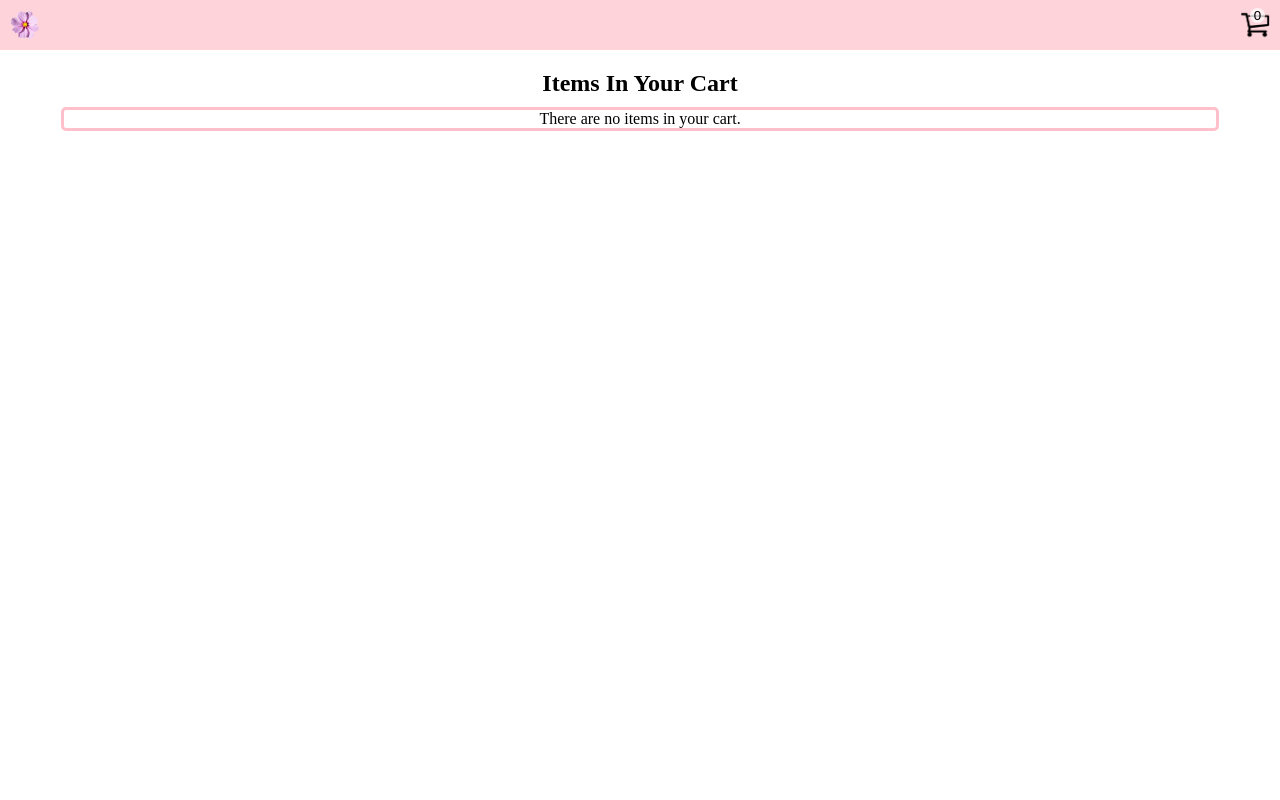
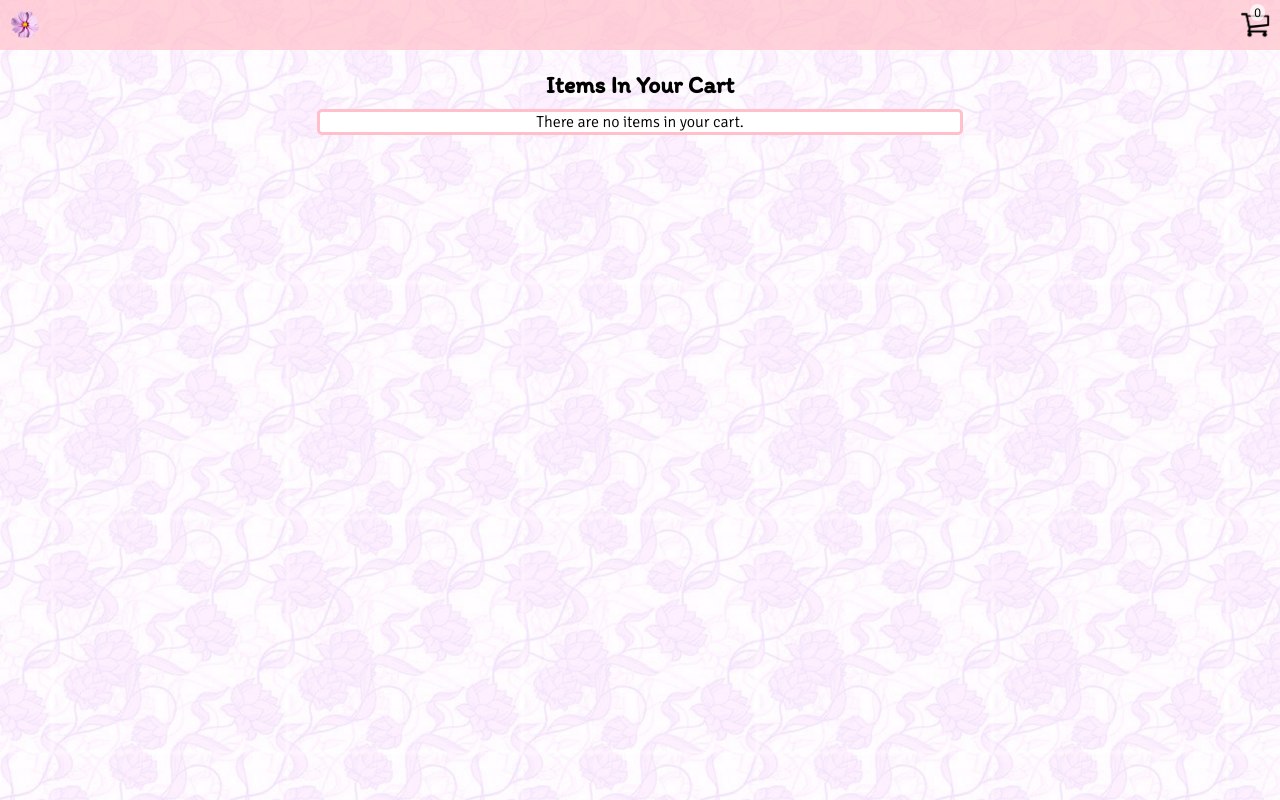
Before and after one commit to bubbster95/Bouquet_Okay, a React (Create React App) app: page /cart in a window 1280 px wide. Built offline with nearby package versions, Linux system fonts and the light colour scheme.

Commit message:
Final Css for mvp, still minor issues to be fixed.

```diff
--- a/public/index.html
+++ b/public/index.html
@@ -3,6 +3,7 @@
   <head>
     <meta charset="utf-8" />
     <link rel="icon" href="%PUBLIC_URL%/favicon.ico" />
+    <link href="https://fonts.googleapis.com/css2?family=Itim&family=Signika:wght@300&display=swap" rel="stylesheet">
     <meta name="viewport" content="width=device-width, initial-scale=1" />
     <meta name="theme-color" content="#000000" />
     <meta
@@ -14,7 +15,7 @@
     <title>Bouquet Okay</title>
   </head>
 
-  <body>
+  <body style="background-image: url('/assets/seemlessTwo.jpg')">
     <div id="root"></div>
   </body>
 
--- a/src/components/Arrange/arrange.component.jsx
+++ b/src/components/Arrange/arrange.component.jsx
@@ -85,13 +85,17 @@ class Arrange extends React.Component {
         if (this.state.confirm === false) {
             return(
                 <div id='arrange-choices'>
-                    {this.arrangeBouquets()}
+                    <div className="arrange-choices">
+                        {this.arrangeBouquets()}
+                    </div>
                 </div>
             )
         } else {
             return(
                 <div id='arrange-choices'>
-                    {this.arrangeBouquets()}
+                    <div className="arrange-choices">
+                        {this.arrangeBouquets()}
+                    </div>
                     <Confirm close={this.toggleConfirm.bind(this)} thisItem={this.state.currentClick} />
                 </div>
             )
--- a/src/components/Arrange/arrange.css
+++ b/src/components/Arrange/arrange.css
@@ -1,7 +1,7 @@
 #arrange-choices {
     position: relative;
     border-radius: 5px;
-    width: 90%;
+    width: 100%;
     margin: auto;
 }
 
@@ -14,12 +14,6 @@
     width: 250px;
     height: 250px;
     text-transform: capitalize;
-}
-
-@media screen and(min-width: 700px) {
-    .arrange-box {
-        background-color: red;
-    }
 }
 
 .arrange {
@@ -56,12 +50,12 @@
 
 .arrange-text {
     display: none;
-    position: relative;
+    position: absolute;
     cursor: pointer;
     z-index: 2;
-    margin: auto;
+    margin: 100px 0px;
     padding: 10px;
-    top: -150px;
+    top: -1px;
     width: 230px;
     font-size: 20px;
     background-color: rgba(255, 192, 203, .7);
@@ -77,3 +71,10 @@
     float: right;
     top: -250px;
 }
+
+@media (min-width: 700px) {
+    .arrange-box {
+        display: inline-block;
+        margin: 20px;
+    }
+}
--- a/src/components/Bouquet/bouquet.css
+++ b/src/components/Bouquet/bouquet.css
@@ -14,6 +14,7 @@
     position: relative;
     display: flex;
     justify-content: space-between;
+    background-color: white;
     border: solid pink;
     border-radius: 5px;
     overflow-x: scroll;
--- a/src/components/Flower_Choices/flower_choices.css
+++ b/src/components/Flower_Choices/flower_choices.css
@@ -2,6 +2,7 @@
     position: relative;
     display: flex;
     justify-content: space-between;
+    background-color: white;
     border: solid pink;
     border-radius: 5px;
     overflow: scroll;
--- a/src/containers/App/App.css
+++ b/src/containers/App/App.css
@@ -5,3 +5,20 @@
     width: 100%;
     margin: 20px auto;
 }
+
+body {
+    background-repeat: repeat;
+    background-position: center;
+}
+
+h1, h2 {
+    font-family: 'Itim', cursive;
+}
+
+h3, p, button, div {
+    font-family: 'Signika', sans-serif;
+}
+
+button {
+    /* font-size: 15px; */
+}
--- a/src/containers/Cart/cart.css
+++ b/src/containers/Cart/cart.css
@@ -2,8 +2,15 @@
     border: solid;
     border-radius: 5px;
     border-color: pink;
+    background-color: white;
     width: 90%;
     margin: 10px auto;
+}
+
+@media (min-width: 700px) {
+    .items-container, .total {
+        width: 50%;
+    }
 }
 
 .cart-title {
--- a/src/containers/Congrats/congrats.css
+++ b/src/containers/Congrats/congrats.css
@@ -2,10 +2,9 @@
     position: fixed;
     z-index: 200;
     width: 80%;
-    height: 30%;
     top: 200px;
+    left: 10%;
     text-align: center;
-    margin: 0% 10%;
     background-color: pink;
     border-radius: 10px;
     border: solid;
@@ -13,10 +12,10 @@
     display: none;
 }
 
-@media only screen and(max-width: 500px) {
+@media (min-width: 700px) {
     .congrats-container {
-        width: 10px;
-        height: 25px;
+        width: 50%;
+        left: 25%;
     }
 }
 
--- a/src/elements/Cart_Icon/cart_icon.css
+++ b/src/elements/Cart_Icon/cart_icon.css
@@ -24,7 +24,7 @@
 
 #cart-count {
     position: relative;
-    top: -35px;
+    top: -40px;
     left: 14px;
     background-color: rgba(255, 255, 255, .7);
     border-radius: 20px;
--- a/src/elements/Confirm/confirm.css
+++ b/src/elements/Confirm/confirm.css
@@ -1,15 +1,22 @@
-.confirmation-container {
+
+.confirmation-box {
     position: fixed;
     z-index: 200;
     width: 80%;
     height: 220px;
     top: 200px;
-    text-align: center;
-    margin: 0% 10%;
+    left: 10%;
     background-color: pink;
     border-radius: 10px;
     border: solid;
     border-color: rgb(252, 226, 230);
+}
+
+@media (min-width: 700px) {
+    .confirmation-box {
+        width: 50%;
+        left: 25%;
+    }
 }
 
 .continue-shopping, .confirm-close, .go-to-cart {
@@ -32,3 +39,9 @@
     float: right;
     width: 20px;
 }
+
+@media only screen and(min-width: 500px) {
+    .confirm-close {
+        background-color: red;
+    }
+}
--- a/src/elements/Confirm/confirm.element.jsx
+++ b/src/elements/Confirm/confirm.element.jsx
@@ -8,7 +8,7 @@ class Confirm extends React.Component {
     render() {
     let name = this.props.thisItem.target.parentElement.children[2].innerHTML;
         return(
-            <div className='confirmation-container'>
+            <div className='confirmation-box'>
                 <button className='confirm-close' onClick={this.props.close}>X</button>
                 <h1 className='confirm-title'>Added To Your Cart</h1>
                 <br></br>
```
Also changed, not shown: public/assets/seemlesOne.jpg (added), public/assets/seemlessTwo.jpg (added).
